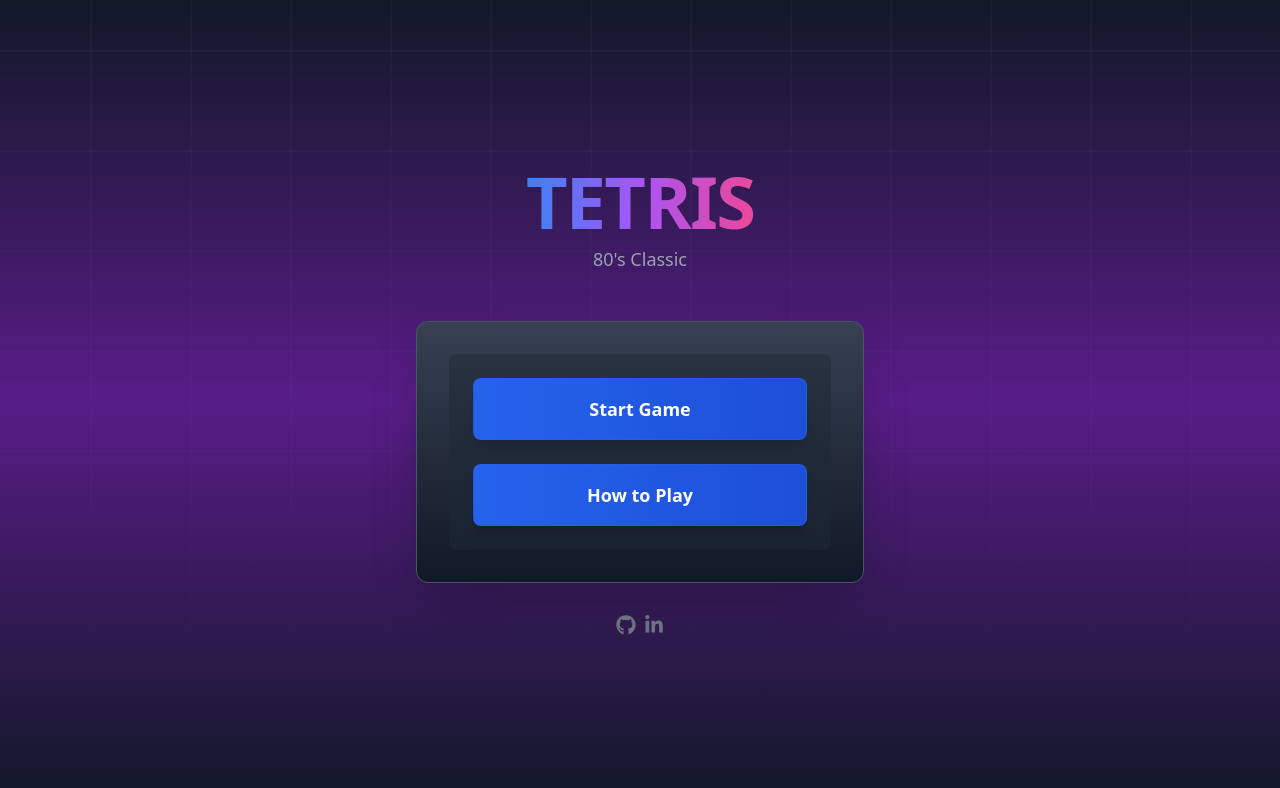
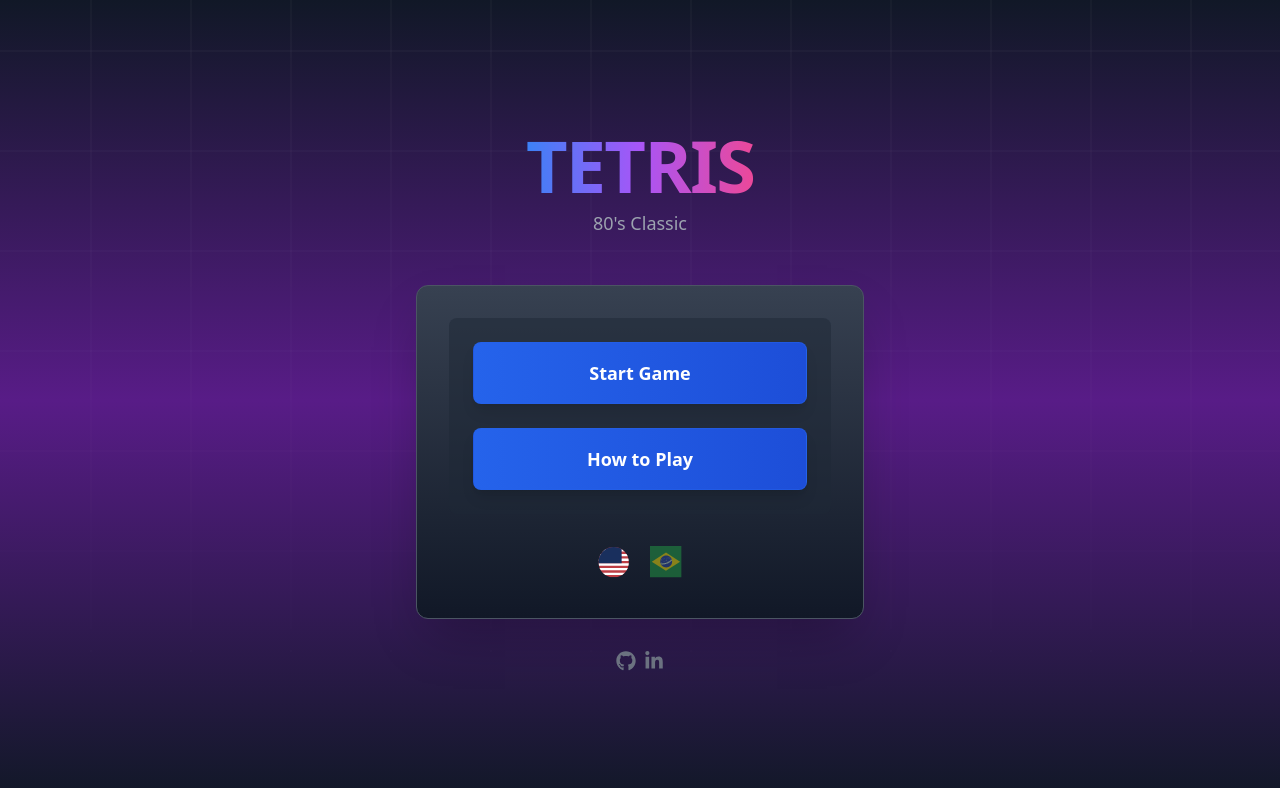
Before and after one commit to LukaVieira1/tetris, a React (Vite) app: page / in a window 1280 px wide. Shown: the top 788 px of the page. Built offline with nearby package versions, Linux system fonts and the light colour scheme.

Commit message:
feature: language selector

```diff
--- a/src/pages/Menu.tsx
+++ b/src/pages/Menu.tsx
@@ -16,9 +16,9 @@
     },
   ];
 
-  // const handleLanguageChange = (language: string) => {
-  //   i18n.changeLanguage(language);
-  // };
+  const handleLanguageChange = (language: string) => {
+    i18n.changeLanguage(language);
+  };
 
   return (
     <div className="min-h-screen flex flex-col items-center justify-center p-4">
@@ -45,11 +45,11 @@
           ))}
         </div>
 
-        {/* <div className="flex justify-center gap-1 mt-6">
+        <div className="flex justify-center gap-1 mt-6">
           <button
             onClick={() => handleLanguageChange("en-US")}
             className={`p-2 rounded-lg hover:bg-gray-600 transition-colors duration-200 text-gray-300 hover:text-white flex items-center gap-2 ${
-              i18n.language === "en-US" ? "bg-gray-600" : ""
+              i18n.language === "en-US" ? "" : "opacity-50"
             }`}
           >
             <img src="/en-us.svg" alt="EN-US" className="w-8 h-8" />
@@ -57,12 +57,12 @@
           <button
             onClick={() => handleLanguageChange("pt-BR")}
             className={`p-2 rounded-lg hover:bg-gray-600 transition-colors duration-200 text-gray-300 hover:text-white flex items-center gap-2 ${
-              i18n.language === "pt-BR" ? "bg-gray-600" : ""
+              i18n.language === "pt-BR" ? "" : "opacity-50"
             }`}
           >
             <img src="/pt-br.svg" alt="PT-BR" className="w-8 h-8" />
           </button>
-        </div> */}
+        </div>
       </div>
 
       <div className="mt-8 text-gray-500 text-sm flex items-center gap-2">
```
